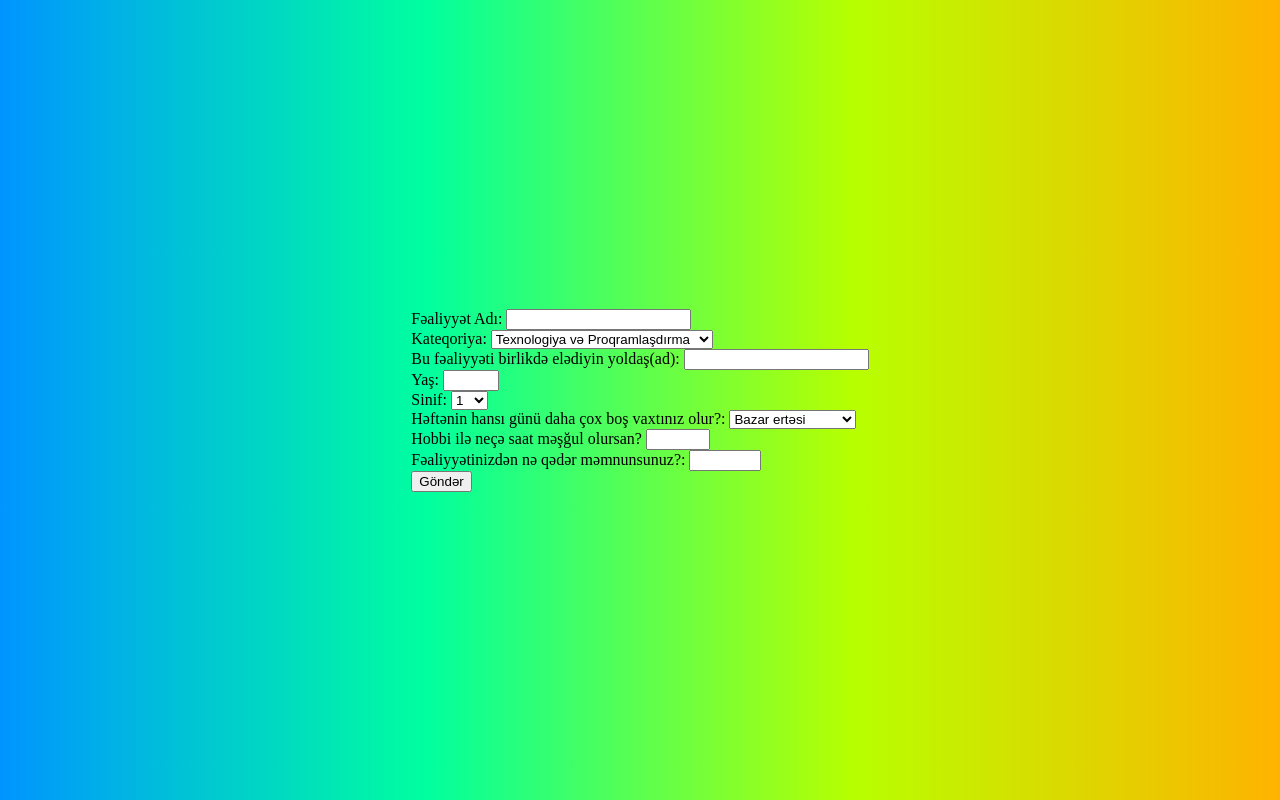
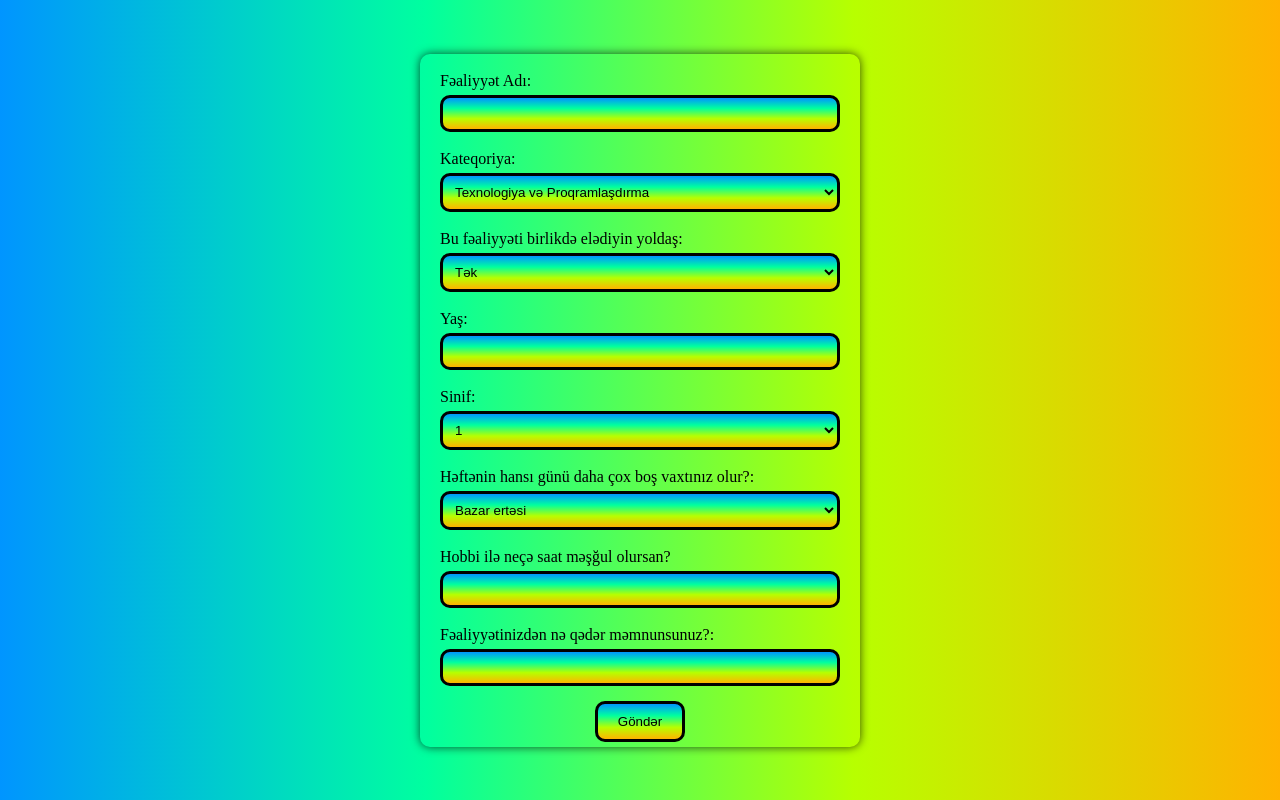
Before and after one commit to Ishaq2013/Final-layihesi-merhele-3, a Flask app: page / in a window 1280 px wide. Run offline with Flask 3, Linux system fonts and the light colour scheme.

Commit message:
Dizayn verildi

```diff
--- a/app.py
+++ b/app.py
@@ -80,7 +80,6 @@ def index():
         db.session.commit()
 
         return render_template('cavab.html')
-
     return render_template('index.html')
 
 if __name__ == '__main__':
--- a/templates/index.html
+++ b/templates/index.html
@@ -16,9 +16,44 @@
     justify-content: center;
     align-items: center;
     }
+    label {
+        display: block;
+        margin-top: 18px;
+    }
+    input, select {
+        width: 100%;
+        padding: 8px;
+        margin-top: 5px;
+        box-sizing: border-box;
+        background: -webkit-linear-gradient(#0095ff, #00ff9f, #b7ff00, #ffb300);
+        border: 3px solid #000;
+        border-radius: 10px;
+    }
+    button {
+        display: block;
+        margin: 15px auto auto auto;
+        padding: 10px 20px;
+        justify-content: center;
+        align-items: center;
+        background: linear-gradient( #0095ff, #00ff9f, #b7ff00, #ffb300);
+        border: 3px solid #000;
+        border-radius: 10px;
+        margin-bottom: 5px;
+    }
+    div.conteiner {
+        background-color: transparent;
+        padding: 0 20px;
+        border-radius: 10px;
+        box-shadow: 0 0 10px rgba(0, 0, 0, 0.70);
+        width: 400px;
+    }
+    option {
+        background: linear-gradient(to right, #0095ff, #00ff9f, #b7ff00, #ffb300);
+    }
 </style>
 </head>
 <body>
+    <div class="conteiner">
         <form action="/" method="POST">
             <label for="fəaliyyet_adı">Fəaliyyət Adı:</label>
             <input type="text" id="fəaliyyet_adı" name="activity" required><br>
@@ -38,8 +73,18 @@
                 <option value="Stolüstü_və_kart_oyunları">Stolüstü və Kart Oyunları</option>
             </select><br>
 
-        <label for="yoldaş">Bu fəaliyyəti birlikdə elədiyin yoldaş(ad):</label>
-        <input type="text" id="yoldaş" name="companion" required><br>
+            <label for="yoldaş">Bu fəaliyyəti birlikdə elədiyin yoldaş:</label>
+            <select name="companion" id="yoldaş">
+                <option value="">Tək</option>
+                <option value="Qardaşım">Qardaşım</option>
+                <option value="Bacım">Bacım</option>
+                <option value="Anam">Anam</option>
+                <option value="Atam">Atam</option>
+                <option value="Dostum">Dostum</option>
+                <option value="Sinif yoldaşım">Sinif yoldaşım</option>
+                <option value="Qohumum">Qohumum</option>
+                <option value="Müəllim">Müəllimim</option>
+            </select><br>
 
             <label for="yaş">Yaş:</label>
             <input type="number" id="yaş" name="age" min="6" max="18" required><br>
@@ -74,9 +119,10 @@
             <input type="number" id="saat" name="hours_per_day" min="0.5" max="5" step="0.1" required><br>
 
             <label for="məmnuniyyət">Fəaliyyətinizdən nə qədər məmnunsunuz?:</label>
-        <input type="number" id="məmnuniyyət" name="satisfaction" min="1" max="10" step="0.5" required><br>
+            <input type="number" id="məmnuniyyət" name="satisfaction" min="0" max="10" step="0.5" required><br>
 
             <button type="submit">Göndər</button>
         </form>
+    </div>
 </body>
 </html>
```
Lines whose indentation alone changed are shown as unchanged.
